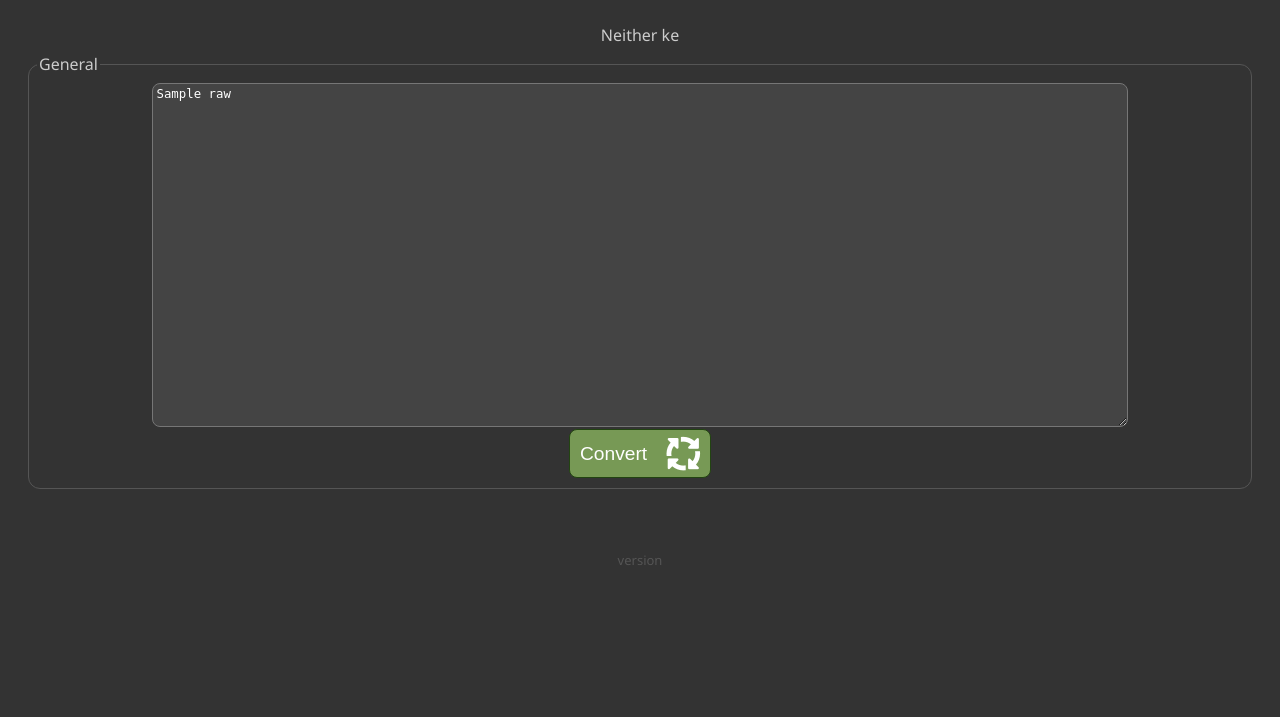
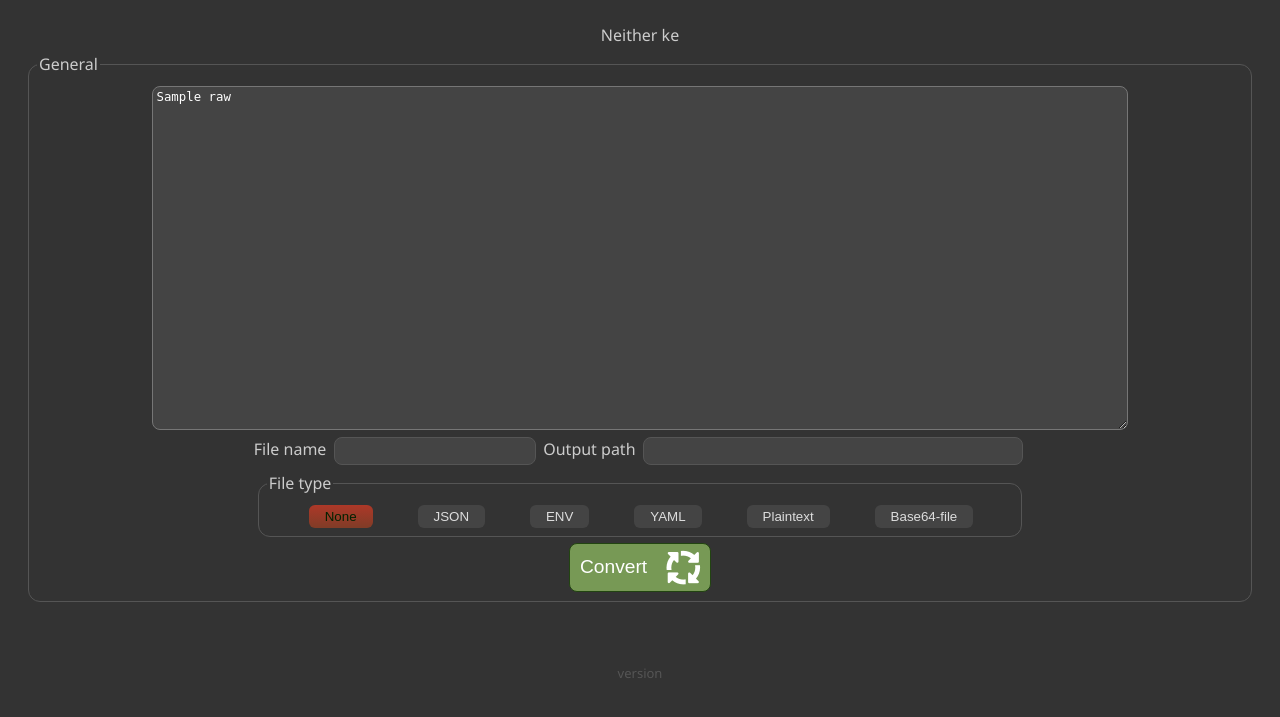
Before and after one commit to ergrassa/envconv, a Python web app: template templates/index.html in a window 1280 px wide. Shown: the top 717 px of the page. Run offline with Jinja, Linux system fonts and the light colour scheme; the template is opened without the code that fills it: most values are stand-ins (such as "Sample title", 1, 10 or a date in 2020).

Commit message:
added file type

```diff
--- a/static/main.css
+++ b/static/main.css
@@ -228,6 +228,16 @@ code[class*=language-], pre[class*=language-] {
     font-family: monospace;
     border-radius: 8px;
     padding: 0.25em;
+    margin: 0.25em;
+}
+.input-text {
+    background-color: #444;
+    color: #fff;
+    font-size: 95%;
+    font-family: monospace;
+    border-radius: 8px;
+    padding: 0.5em;
+    margin: 0.25em;
 }
 .input-drop {
     background-color: #555;
@@ -638,3 +648,42 @@ code[class*=language-], pre[class*=language-] {
     font-size: 2em;
     padding-left: 0.5em;
 }
+
+
+
+.radio input {
+	width: auto;
+	height: 100%;
+	-webkit-appearance: none;
+	-moz-appearance: none;
+	appearance: none;
+	outline: none;
+	cursor: pointer;
+	border-radius: 6px;
+	padding: 4px 16px;
+	background: #444;
+	color: #ddd;
+	transition: all 100ms linear;
+}
+
+.radio input:checked {
+	background-image: linear-gradient(0deg, #95d891, #69ca4b);
+	color: #020;
+}
+
+.redgrad{
+	background: #500 !important;
+	color: #020 !important;
+}
+
+.redgrad:checked {
+	background-image: linear-gradient(0deg, #803c27, #ad3828) !important;
+	color: #020 !important;
+}
+
+.radio input:before {
+	content: attr(label);
+	display: inline-block;
+	text-align: center;
+	width: 100%;
+}
--- a/templates/index.html
+++ b/templates/index.html
@@ -36,6 +36,21 @@
         <textarea name="input" value="centergamedev"
         class="input-textarea" id="input"
         cols="128" rows="24">{{raw}}</textarea>
+        <div class="flex-row">
+            <label for="filename">File name</label>
+            <input type="text" size="24" class="input-text" name="filename" id="filename" value="" />
+            <label for="filename">Output path</label>
+            <input type="text" size="48" class="input-text" name="filepath" id="filepath" value="" />
+        <fieldset class="input-block curv flex-row radio">
+            <legend>File type</legend>
+            <input label="None" type="radio" class="redgrad" id="none" name="filetype" value="none" checked>
+            <input label="JSON" type="radio" id="json" name="filetype" value="json">
+            <input label="ENV" type="radio" id="env" name="filetype" value="env">
+            <input label="YAML" type="radio" id="yml" name="filetype" value="yml">
+            <input label="Plaintext" type="radio" id="txt" name="filetype" value="txt">
+            <input label="Base64-file" type="radio" id="file" name="filetype" value="file">
+        </fieldset>
+        </div>
         <div class="head-buttons">
             <button type="submit" class="button convert">Convert</button>
         </div>
```
Also changed, not shown: main.py (+18 -1 lines).
